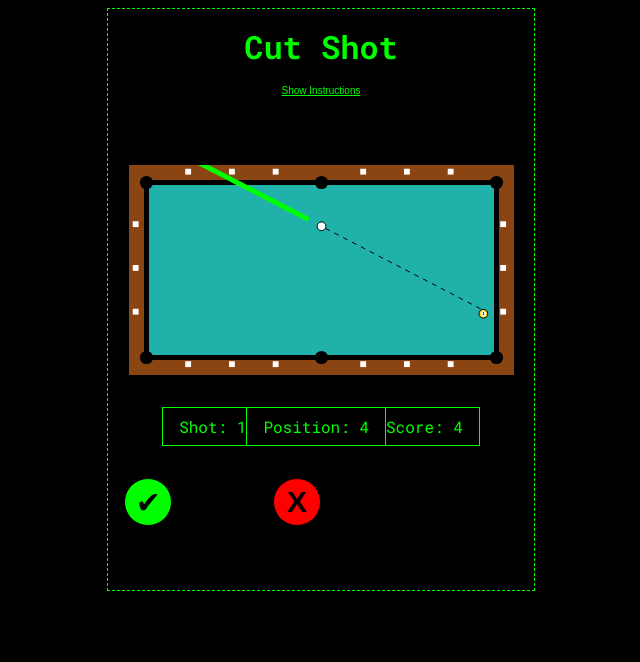
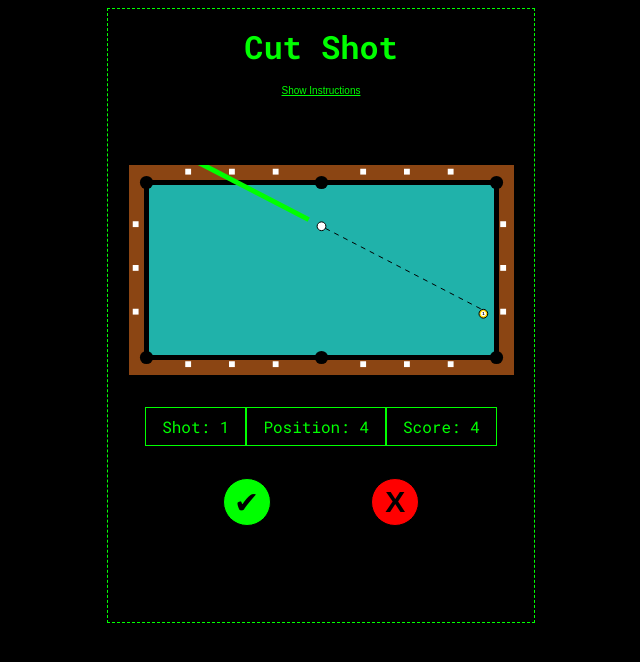
Before and after one commit to moviefan322/vuebsdrills, a Vue app: page /drill/1 in a window 1280 px wide. Shown: the top 662 px of the page, without its empty margins (319-959 px from the left). Built offline with nearby package versions, Linux system fonts and the light colour scheme.

Commit message:
renders correct image for 9ball layouts

```diff
--- a/src/components/ControlsComponent.vue
+++ b/src/components/ControlsComponent.vue
@@ -84,6 +84,7 @@ const maxScore = computed(() => {
   align-items: center;
   margin-top: 2rem;
   width: 50%;
+  margin: 2rem auto;
 }
 
 .control {
@@ -105,12 +106,15 @@ const maxScore = computed(() => {
 }
 
 .undo {
+  display: flex;
   height: 2rem;
   width: 2rem;
   font-size: 15px;
   background-color: black;
   color: lime;
   border: 1px solid lime;
+  margin: auto;
+  justify-content: center;
 }
 
 .buttonRow {
--- a/src/components/ScorebarComponent.vue
+++ b/src/components/ScorebarComponent.vue
@@ -12,15 +12,14 @@
       }}</span>
     </div>
   </div>
-  <div class="scorebar mt" v-if="!store.currentDrill?.attempts" :class="scorebarClass">
-    <div>
+  <div class="scorebar2 mt" v-if="!store.currentDrill?.attempts" :class="scorebarClass">
+    <div class="attempt">
       Shot: <span>{{ store.getShot() }}</span>
     </div>
-    <div class="scoremid" v-if="!isStandard">
+    <div class="attempt" v-if="!isStandard">
       Position: <span>{{ store.getPosition() }}</span>
     </div>
-    <div id="filler" v-if="isStandard"></div>
-    <div>
+    <div class="attempt">
       Score: <span>{{ store.getScore() }}</span>
     </div>
   </div>
--- a/src/components/baseComponents/BaseDrill.vue
+++ b/src/components/baseComponents/BaseDrill.vue
@@ -9,8 +9,8 @@
   </div>
   <div v-if="showInstructions" id="instruct" class="smFont mt mb" v-html="setInstructions"></div>
   <div id="image-wrapper" class="mb">
-    <!-- <div id="image-container" :style="backgroundImageStyle"></div> -->
-    <TableComponent />
+    <div id="image-container" :style="backgroundImageStyle" v-if="store.isLayout()"></div>
+    <TableComponent v-else />
   </div>
   <ScorebarComponent />
   <div v-if="store.getDrillComplete()" class="endGameMes">
@@ -95,11 +95,11 @@ const handlePrevious = () => {
 // computed
 
 const backgroundImageStyle = computed(() => ({
-  backgroundImage: `url(${store.currentDrill!.image})`,
+  backgroundImage: `url(${store.currentDrill!.image[store.getCurrentLayout()]})`,
   backgroundSize: 'cover',
   backgroundPosition: 'fit-content',
   width: 'inherit',
-  height: '14.5rem' // Adjust height as needed
+  height: '14rem' // Adjust height as needed
 }))
 
 const endGameMessage = computed(() => {
```
